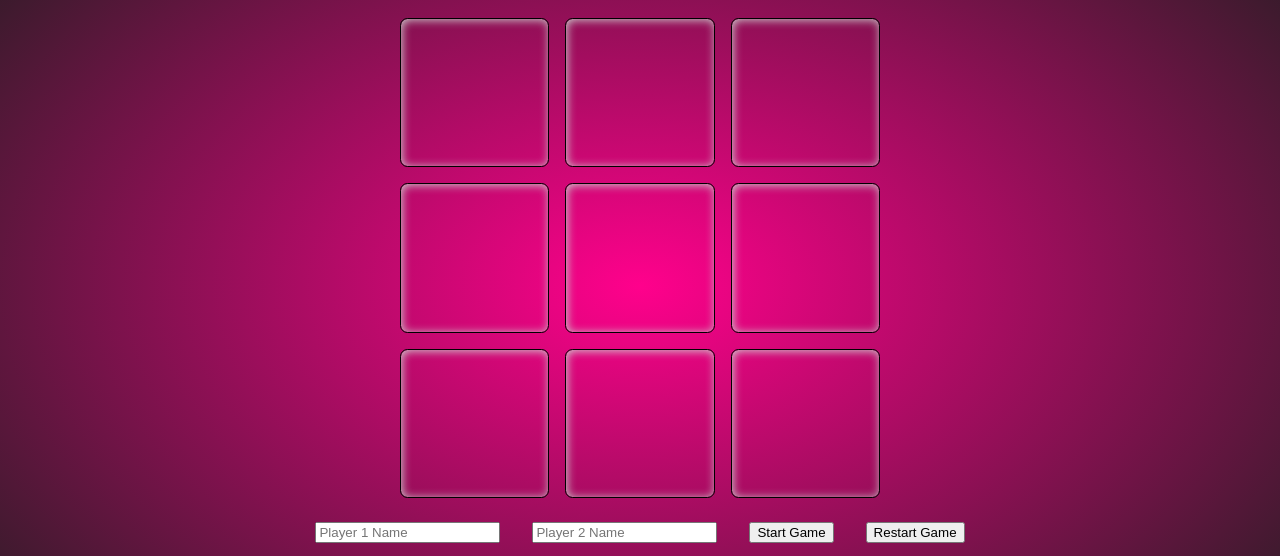
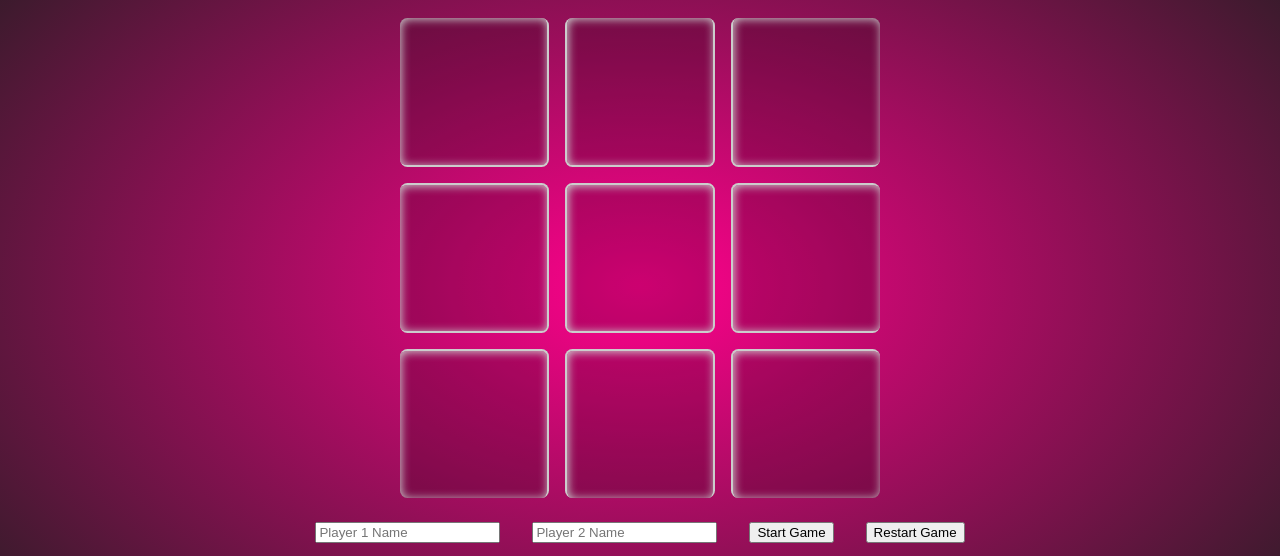
Before and after one commit to curveservices/tic-tac-toe, a plain HTML site: page index.html in a window 1280 px wide. Both pictures are taken after a click on the button "Start Game". Shown: the part 114-670 px from the top of the page. Drawn offline with nearby package versions, Linux system fonts and the light colour scheme; a web font is replaced by a local one.

Commit message:
Color changes

```diff
--- a/styles.css
+++ b/styles.css
@@ -10,8 +10,7 @@
         #ff018c,
         #000000b3);
     --background-light: #666 radial-gradient(
-
-        #00fe73,
+        /* #00fe73, */
         rgb(255, 255, 255));
     --text-shadow:  0.1em 0.1em 0.2em rgba(0,0,0,0.5);
 }
@@ -65,8 +64,8 @@ main {
     height: 100%;
     padding: 2px;
     font-size: 3rem;
-    /* background-color: rgba(0, 0, 0, 0.2); */
-    border: 1px solid #000;
+    background-color: rgba(0, 0, 0, 0.2);
+    border: 2px solid #ccc;
     border-radius: 5%;
     box-shadow: inset 1px 1px 10px;
     cursor: pointer;
@@ -77,7 +76,7 @@ main {
     transform: scale(1.1);
 }
 
-/* .square:first-child,
+.square:first-child,
 .square:nth-child(2),
 .square:nth-child(3) {
     border-top: none;
@@ -95,8 +94,7 @@ main {
 .square:nth-child(8),
 .square:nth-child(7) {
     border-bottom: none;
-} */
-
+}
 
 .controls {
     display: flex;
@@ -106,7 +104,6 @@ main {
     margin-top: 3rem;
 
 }
-
 
 .footer {
     /* position: fixed; */
```
